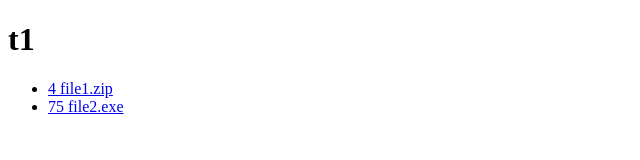
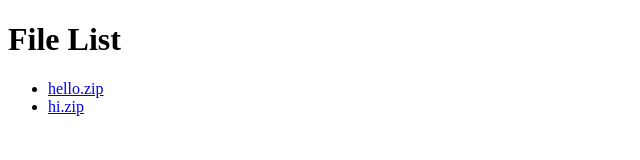
Before and after one commit to mc02-GH/IDCP, a plain HTML site: page index.html in a window 1280 px wide. Shown: the whole page, without its empty margins (0-640 px from the left). Drawn offline with Linux system fonts and the light colour scheme.

Commit message:
Update title and header in index.html

```diff
--- a/index.html
+++ b/index.html
@@ -2,15 +2,18 @@
 <html>
 <head>
 <meta charset="utf-8">
-<title>t</title>
+<title>Download</title>
+
+<link rel="stylesheet" href="style.css">
 </head>
 
 <body>
-<h1>t1</h1>
+
+<h1>File List</h1>
 
 <ul>
-  <li><a href="file1.zip">4 file1.zip</a></li>
-  <li><a href="file2.exe">75 file2.exe</a></li>
+  <li><a href="hello.zip">hello.zip</a></li>
+  <li><a href="hi.zip">hi.zip</a></li>
 </ul>
 
 </body>
```
